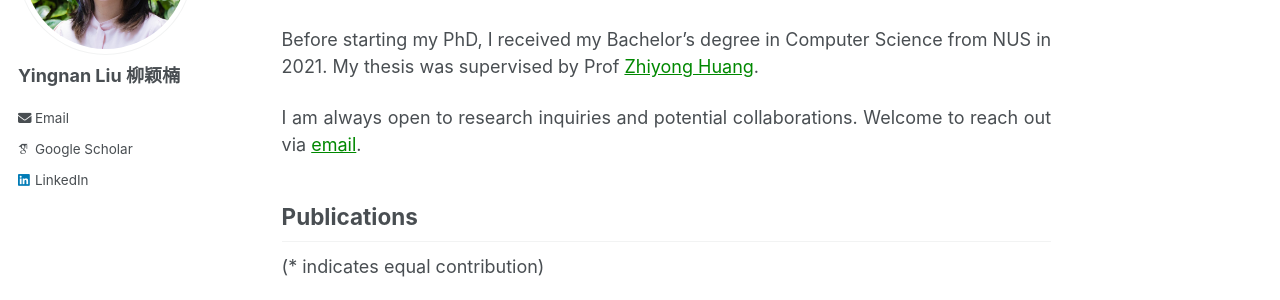
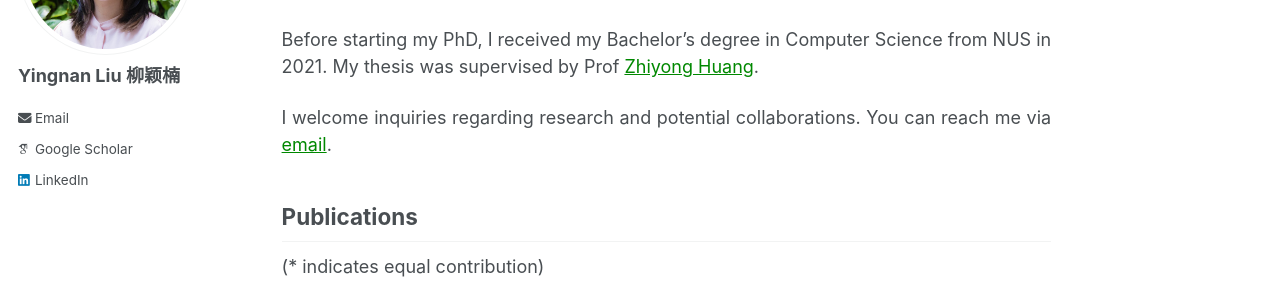
Before and after one commit to NancyQuris/nancyquris.github.io, a Jekyll site: the page built from _pages/about.md, in a window 1280 px wide and 900 px high. Shown: the part 225-525 px from the top of the window. Built offline with Jekyll 4.4.1, drawn with Linux system fonts in a browser that asks for light colours; some web fonts are replaced.

Commit message:
update about.md

```diff
--- a/_pages/about.md
+++ b/_pages/about.md
@@ -16,7 +16,7 @@ Before starting my PhD, I received my Bachelor’s degree in Computer Science fr
 </p>
 
 <p align="justify">
-I am always open to research inquiries and potential collaborations. Welcome to reach out via <a href='mailto:liu.yingnan@u.nus.edu'>email</a>.
+I welcome inquiries regarding research and potential collaborations. You can reach me via <a href='mailto:liu.yingnan@u.nus.edu'>email</a>.
 </p>
 
 ## Publications
```
